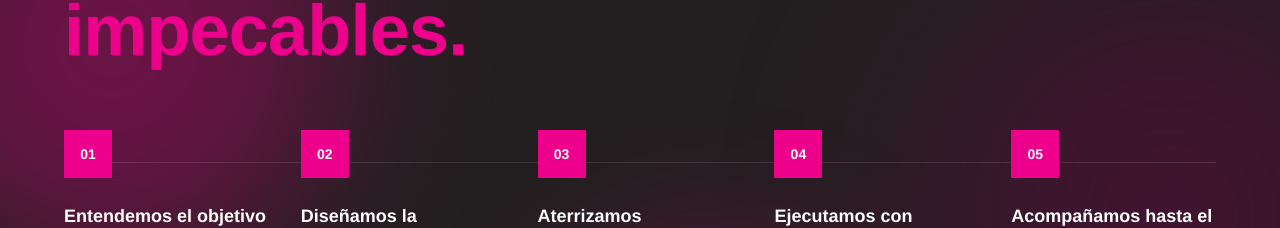
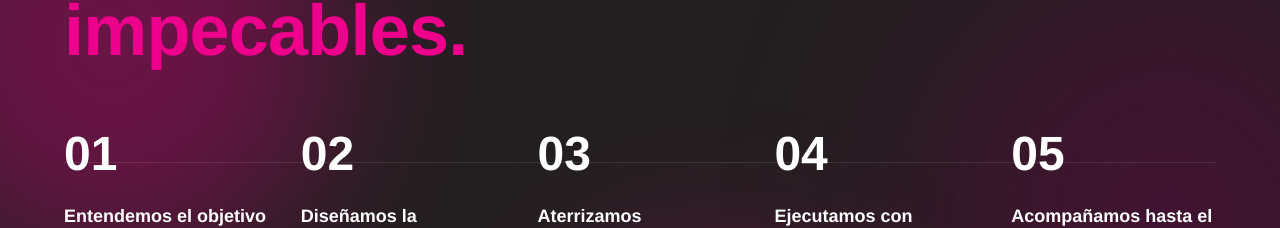
Before and after one commit to sebavigneaux-ui/lapizarra, a Next.js app: page / in a window 1280 px wide. Shown: the part 8488-8716 px from the top of the page. Built offline with nearby package versions, Linux system fonts and the light colour scheme.

Commit message:
Update Metodologia step numbers to match Servicios style in white

```diff
--- a/app/components/Metodologia.tsx
+++ b/app/components/Metodologia.tsx
@@ -46,9 +46,7 @@ export default function Metodologia() {
           <div className="grid md:grid-cols-5 gap-8">
             {pasos.map((paso) => (
               <div key={paso.num} className="relative">
-                <div className="bg-[#EC008C] w-12 h-12 flex items-center justify-center mb-6 relative z-10">
-                  <span className="text-white font-black text-sm">{paso.num}</span>
-                </div>
+                <span className="block text-5xl font-black text-white leading-none mb-6">{paso.num}</span>
                 <h3 className="text-white font-black text-lg mb-3">{paso.titulo}</h3>
                 <p className="text-white/50 text-lg leading-relaxed">{paso.desc}</p>
               </div>
```
